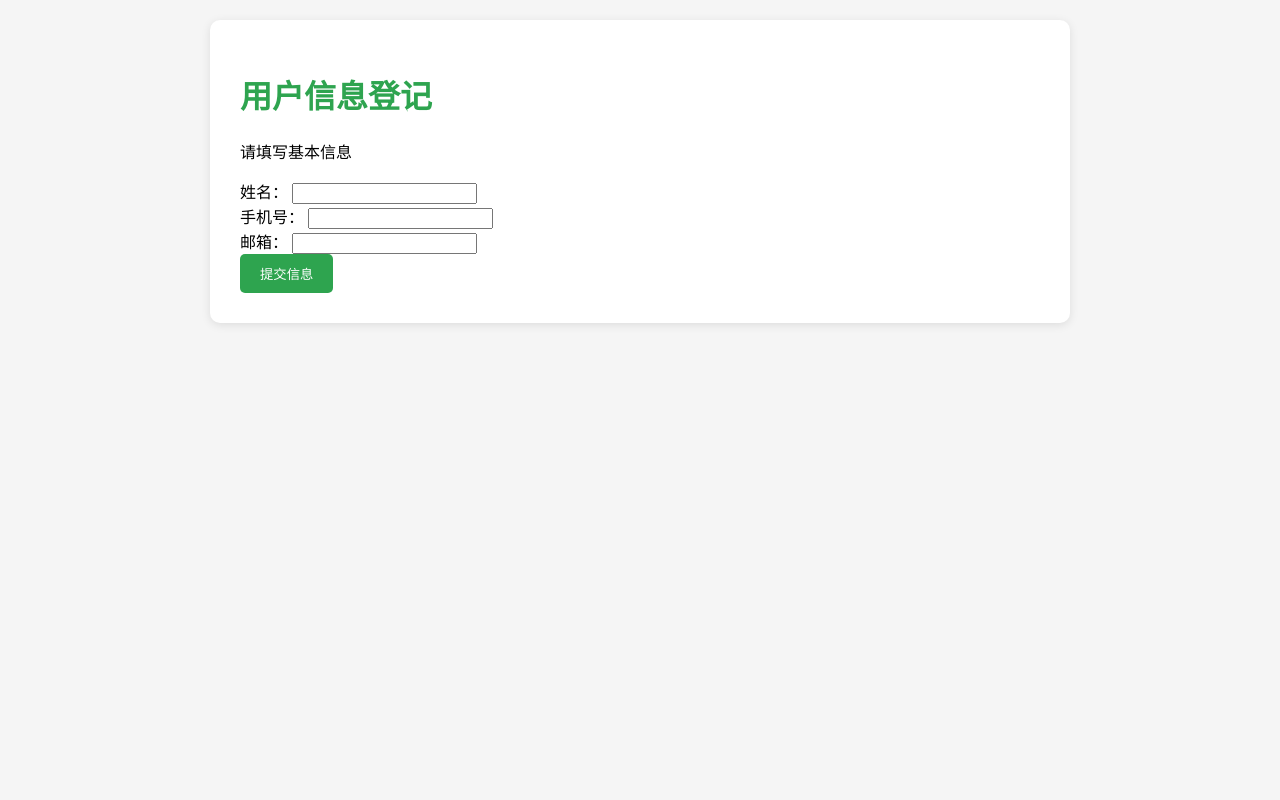
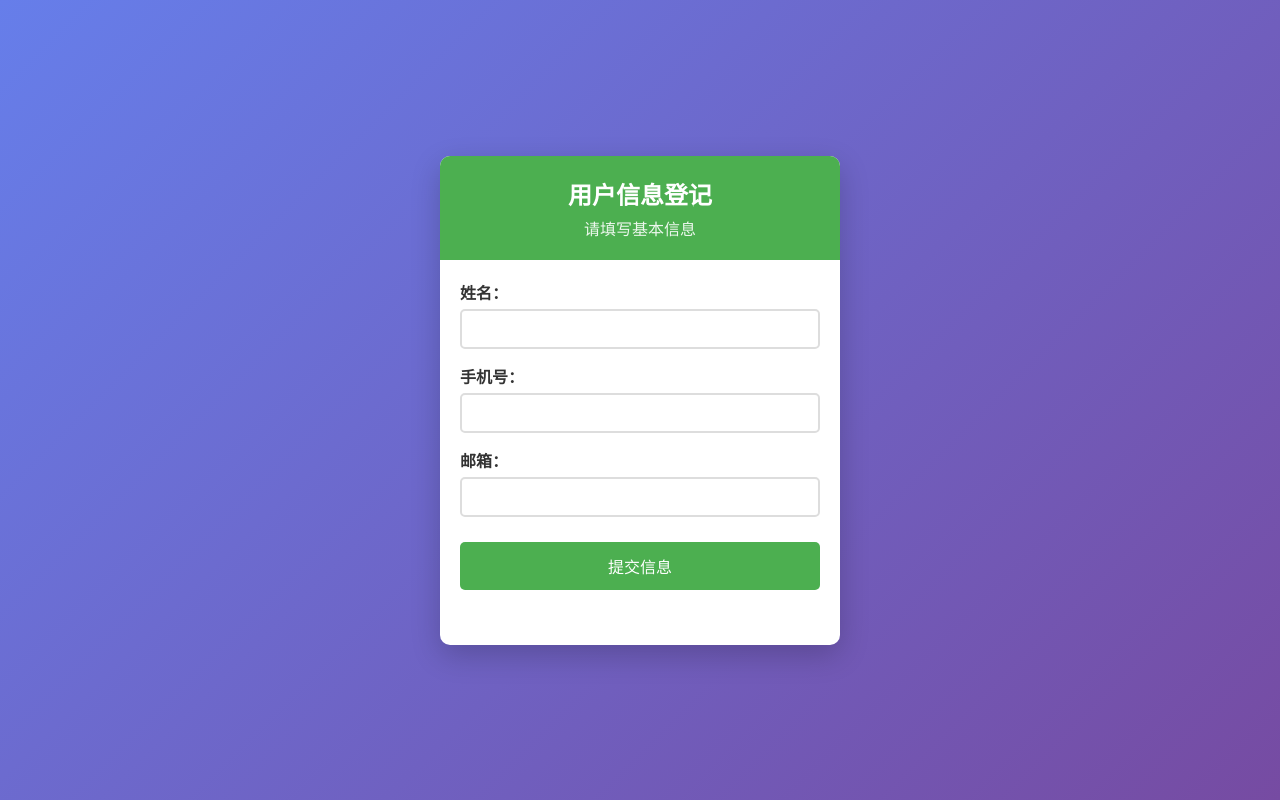
Before and after one commit to JACKCHENPANG/regedit, a plain HTML site: page index.html in a window 1280 px wide. Drawn offline with Linux system fonts and the light colour scheme.

Commit message:
Update styles.css

```diff
--- a/styles.css
+++ b/styles.css
@@ -1,28 +1,104 @@
+* {
+    margin: 0;
+    padding: 0;
+    box-sizing: border-box;
+}
+
 body {
-    font-family: Arial, sans-serif;
-    margin: 0;
+    font-family: 'Microsoft YaHei', Arial, sans-serif;
+    background: linear-gradient(135deg, #667eea 0%, #764ba2 100%);
+    min-height: 100vh;
+    display: flex;
+    justify-content: center;
+    align-items: center;
     padding: 20px;
-    background-color: #f5f5f5;
 }
 
 .container {
-    max-width: 800px;
-    margin: 0 auto;
     background: white;
-    padding: 30px;
     border-radius: 10px;
-    box-shadow: 0 2px 10px rgba(0,0,0,0.1);
+    box-shadow: 0 10px 30px rgba(0, 0, 0, 0.2);
+    width: 100%;
+    max-width: 400px;
+    overflow: hidden;
 }
 
-h1 {
-    color: #2ea44f;
+header {
+    background: #4CAF50;
+    color: white;
+    padding: 20px;
+    text-align: center;
+}
+
+header h1 {
+    font-size: 24px;
+    margin-bottom: 5px;
+}
+
+header p {
+    opacity: 0.9;
+}
+
+form {
+    padding: 20px;
+}
+
+.form-group {
+    margin-bottom: 15px;
+}
+
+label {
+    display: block;
+    margin-bottom: 5px;
+    font-weight: bold;
+    color: #333;
+}
+
+input {
+    width: 100%;
+    padding: 10px;
+    border: 2px solid #ddd;
+    border-radius: 5px;
+    font-size: 14px;
+}
+
+input:focus {
+    border-color: #4CAF50;
+    outline: none;
 }
 
 button {
-    background-color: #2ea44f;
+    width: 100%;
+    background: #4CAF50;
     color: white;
     border: none;
-    padding: 10px 20px;
+    padding: 12px;
     border-radius: 5px;
+    font-size: 16px;
     cursor: pointer;
+    margin-top: 10px;
 }
+
+button:hover {
+    background: #45a049;
+}
+
+.result {
+    margin-top: 15px;
+    padding: 10px;
+    border-radius: 5px;
+    text-align: center;
+    font-weight: bold;
+}
+
+.success {
+    background: #d4edda;
+    color: #155724;
+    border: 1px solid #c3e6cb;
+}
+
+.error {
+    background: #f8d7da;
+    color: #721c24;
+    border: 1px solid #f5c6cb;
+}
```
